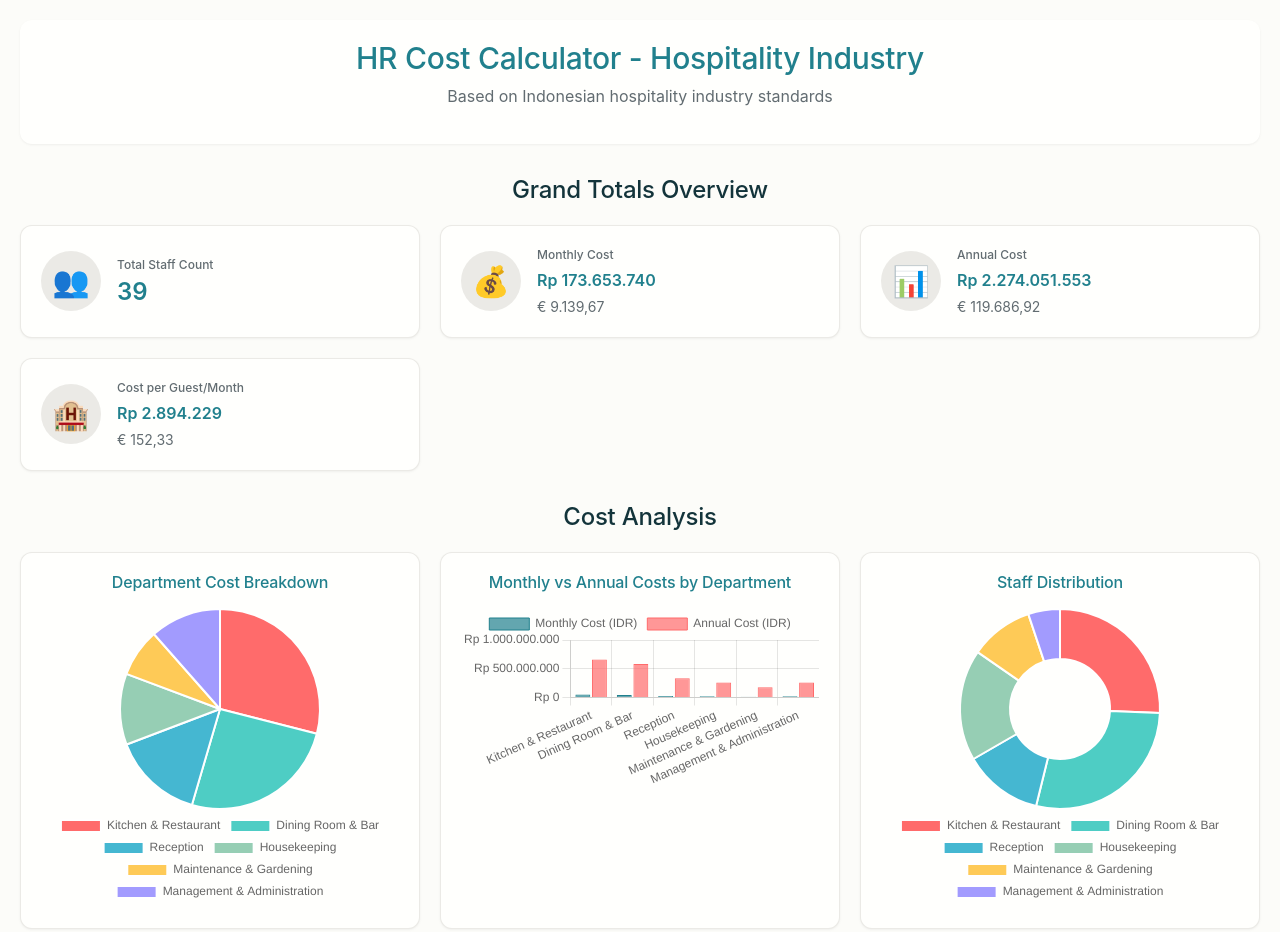
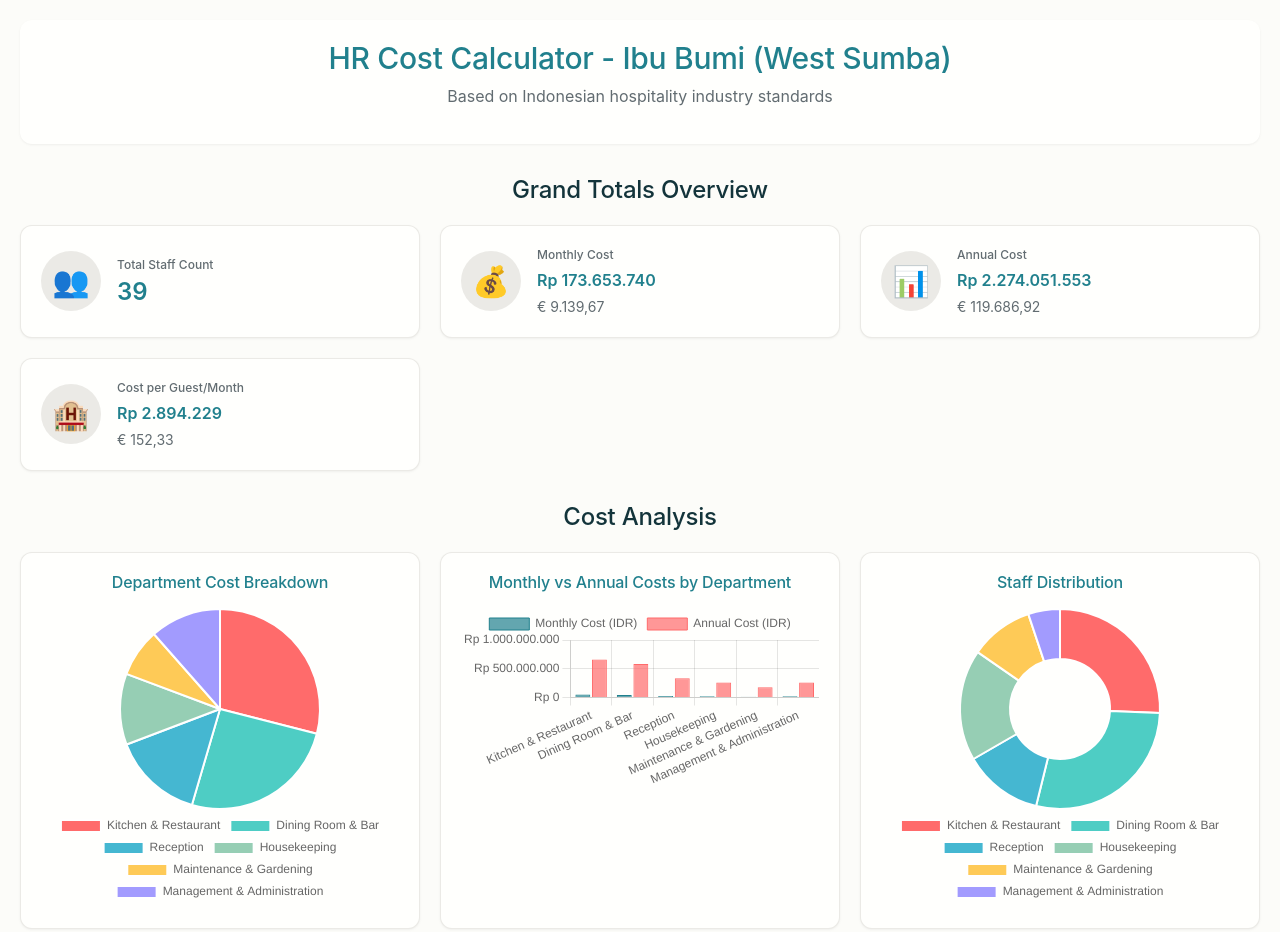
Before and after one commit to SimoneRavaioli/IBUBUMI-hr-cost-calculator, a plain HTML site: page index.html in a window 1280 px wide. Shown: the top 932 px of the page. Drawn offline with nearby package versions, Linux system fonts and the light colour scheme; a web font is replaced by a local one.

Commit message:
Update index.html

```diff
--- a/index.html
+++ b/index.html
@@ -11,7 +11,7 @@
     <div class="container">
         <!-- Header Section -->
         <header class="header">
-            <h1>HR Cost Calculator - Hospitality Industry</h1>
+            <h1>HR Cost Calculator - Ibu Bumi (West Sumba)</h1>
             <p class="header__subtitle">Based on Indonesian hospitality industry standards</p>
         </header>
 
```
